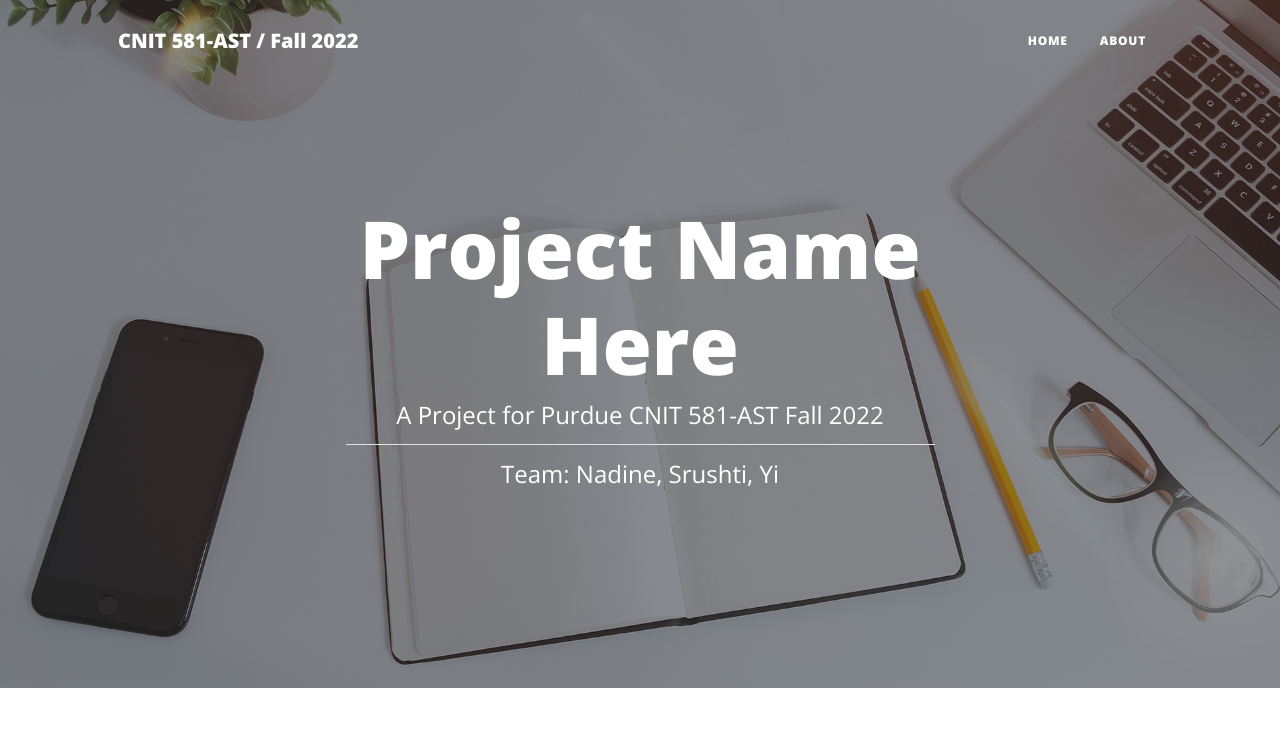
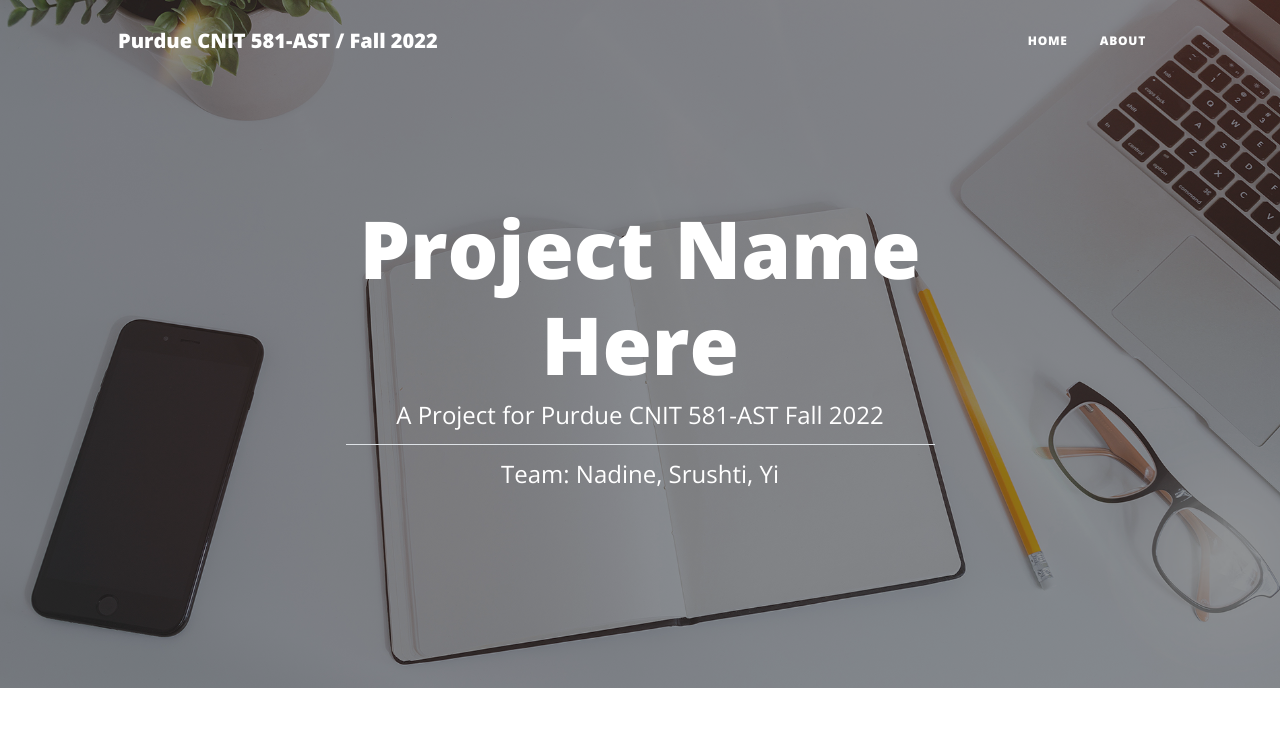
Before and after one commit to nadine-amin/CNIT581-AST-blog, a plain HTML site: page index.html in a window 1280 px wide. Shown: the top 733 px of the page. Drawn offline with nearby package versions, Linux system fonts and the light colour scheme.

Commit message:
Update index.html

```diff
--- a/index.html
+++ b/index.html
@@ -24,7 +24,7 @@
     <!-- Navigation-->
     <nav class="navbar navbar-expand-lg navbar-light" id="mainNav">
         <div class="container px-4 px-lg-5">
-            <a class="navbar-brand" href="index.html">CNIT 581-AST / Fall 2022</a>
+            <a class="navbar-brand" href="index.html">Purdue CNIT 581-AST / Fall 2022</a>
             <button class="navbar-toggler" type="button" data-bs-toggle="collapse" data-bs-target="#navbarResponsive"
                 aria-controls="navbarResponsive" aria-expanded="false" aria-label="Toggle navigation">
                 Menu
```
